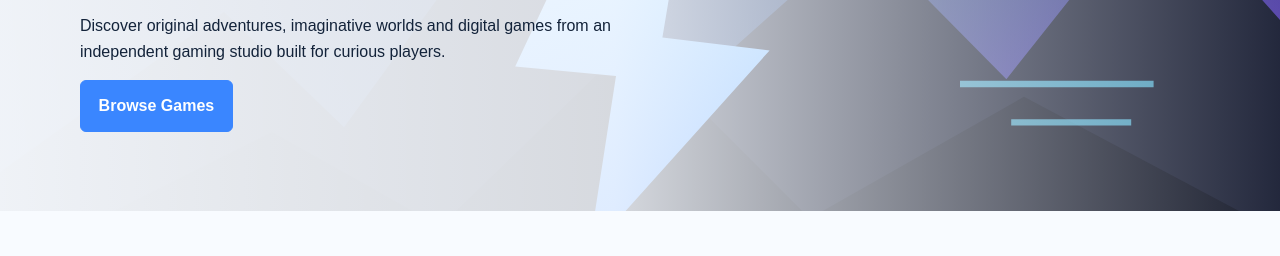
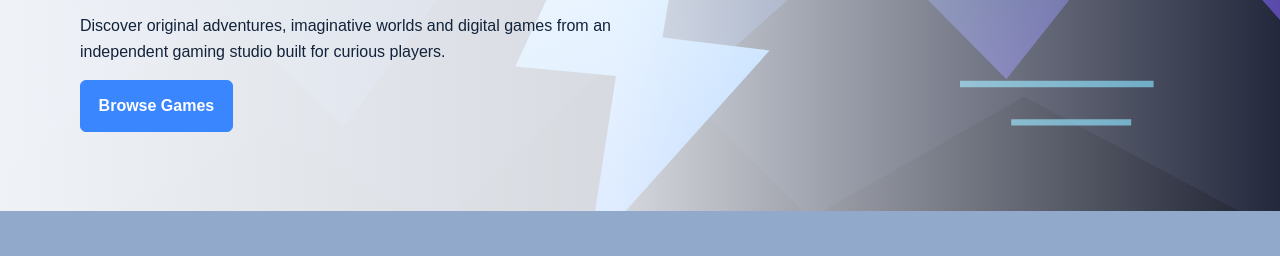
Before and after one commit to Ziiq234/PIxelForgg, a plain HTML site: page index.html in a window 1280 px wide. Shown: the part 312-568 px from the top of the page. Drawn offline with Linux system fonts and the light colour scheme.

Commit message:
color change

```diff
--- a/script.js
+++ b/script.js
@@ -5,7 +5,6 @@ const filterButtons = document.querySelectorAll(".tab");
 const menuItems = document.querySelectorAll(".card");
 const filterFeedback = document.querySelector("#filter-feedback");
 
-// DECIDE which items match and UPDATE their hidden property.
 function filterMenu(category) {
   let visibleCount = 0;
 
@@ -20,12 +19,11 @@ function filterMenu(category) {
     }
   });
 
-  // UPDATE the live feedback so the result is clear without counting cards.
+
   filterFeedback.textContent =
     `Showing ${visibleCount} game${visibleCount === 1 ? "" : "s"}.`;
 }
 
-// Keep the active style and accessibility state same.
 function updateActiveButton(selectedButton) {
   filterButtons.forEach((button) => {
     const isSelected = button === selectedButton;
--- a/styles.css
+++ b/styles.css
@@ -9,7 +9,7 @@
   --text: #13233a;
   --muted: #536477;
   --surface: #ffffff;
-  --page: #f8fbff;
+  --page: #91aacc;
 }
 
 /* Makes width and height calculations easier by including padding and borders. */
```
